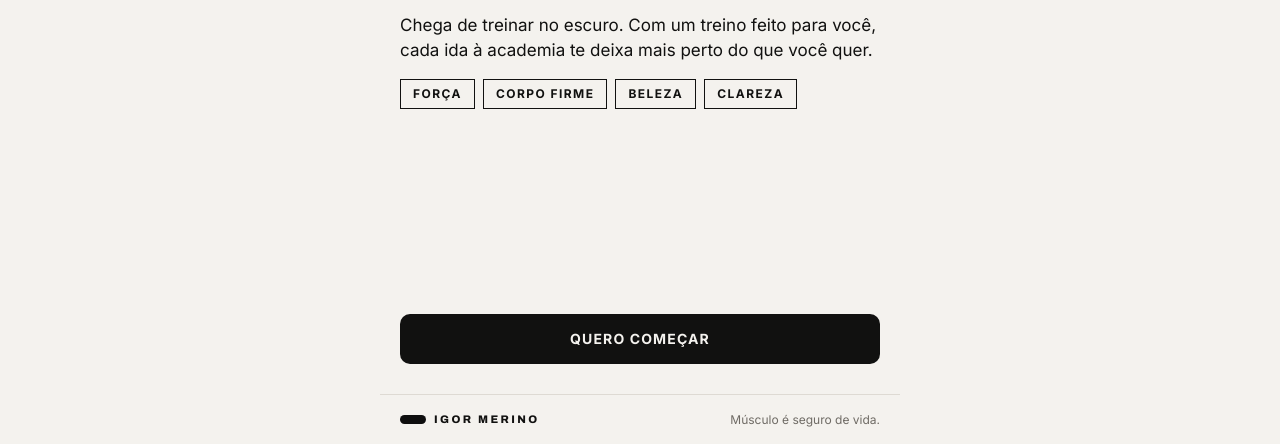
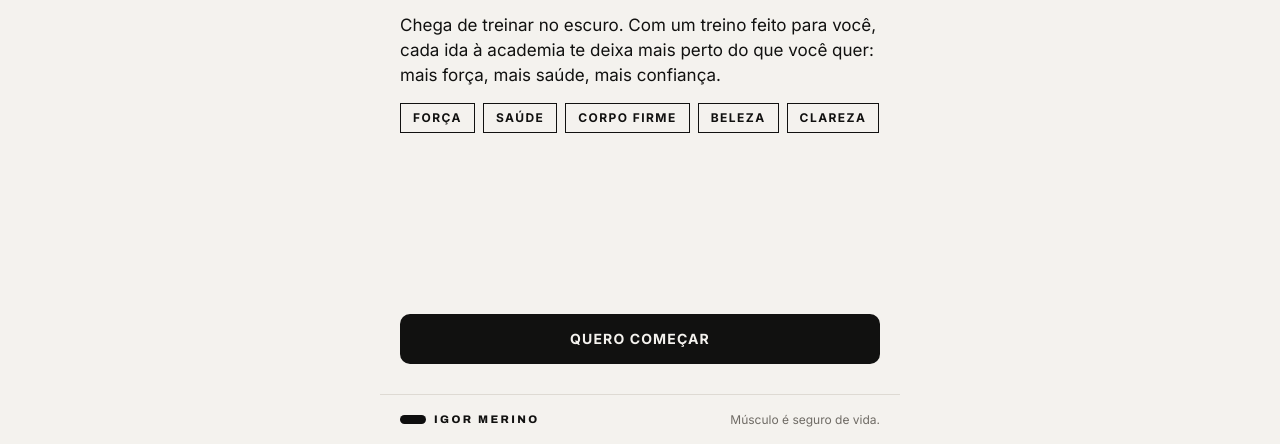
Before and after one commit to igormerino/Fichas, a plain HTML site: page quiz/index.html in a window 1280 px wide. Shown: the part 356-800 px from the top of the page. Drawn offline with Linux system fonts and the light colour scheme.

Commit message:
Quiz: saúde na primeira página
Co-Authored-By: Claude Opus 5.5 <noreply@anthropic.com>
Claude-Session: https://claude.ai/code/session_01MPEAUq6Wsd9KMnyL6bo1Bn

```diff
--- a/quiz/index.html
+++ b/quiz/index.html
@@ -88,8 +88,8 @@ function podeSeguir() { const q = P[i]; return q.campos ? true : !!R[q.id]; }
 function inicio() {
   app.innerHTML = `<p class="muted">Consultoria de treino online · Igor Merino</p>
     <h1><span>Um corpo mais forte e mais bonito começa com direção.</span></h1>
-    <p class="lead">Chega de treinar no escuro. Com um treino feito para você, cada ida à academia te deixa mais perto do que você quer.</p>
-    <div class="chips"><span>Força</span><span>Corpo firme</span><span>Beleza</span><span>Clareza</span></div>
+    <p class="lead">Chega de treinar no escuro. Com um treino feito para você, cada ida à academia te deixa mais perto do que você quer: mais força, mais saúde, mais confiança.</p>
+    <div class="chips"><span>Força</span><span>Saúde</span><span>Corpo firme</span><span>Beleza</span><span>Clareza</span></div>
     <div class="nav"><button class="btn" id="comecar">Quero começar</button></div>`;
 }
 function perfil() {
```
